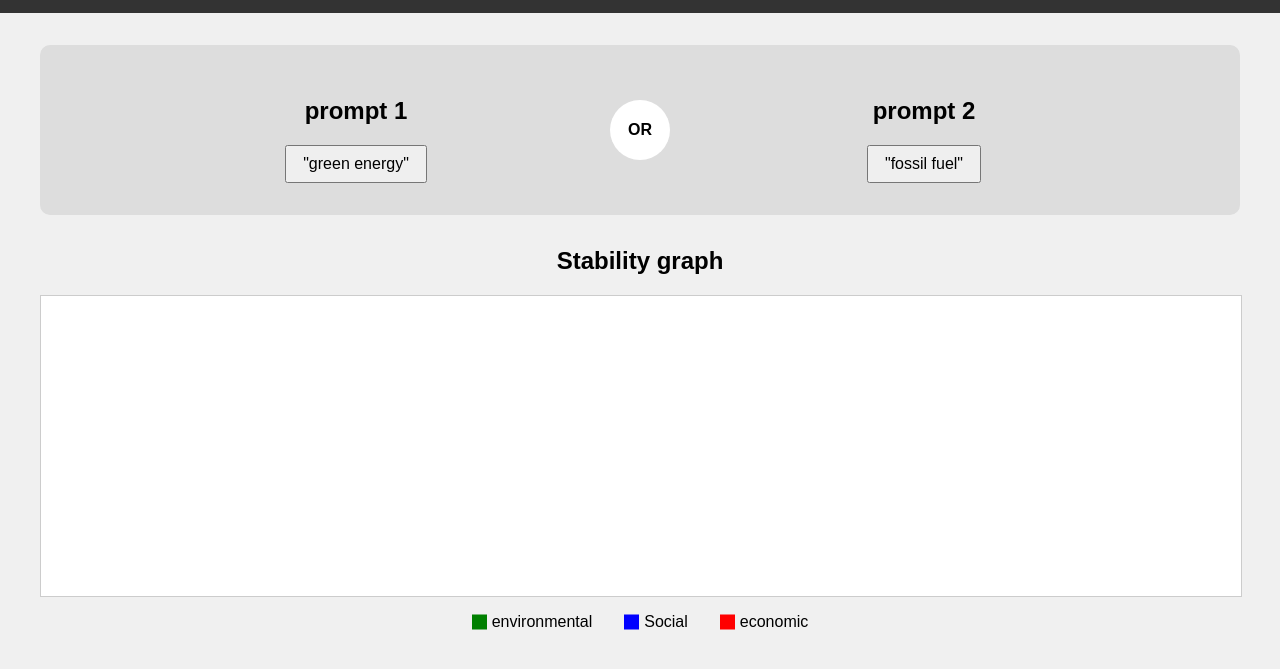
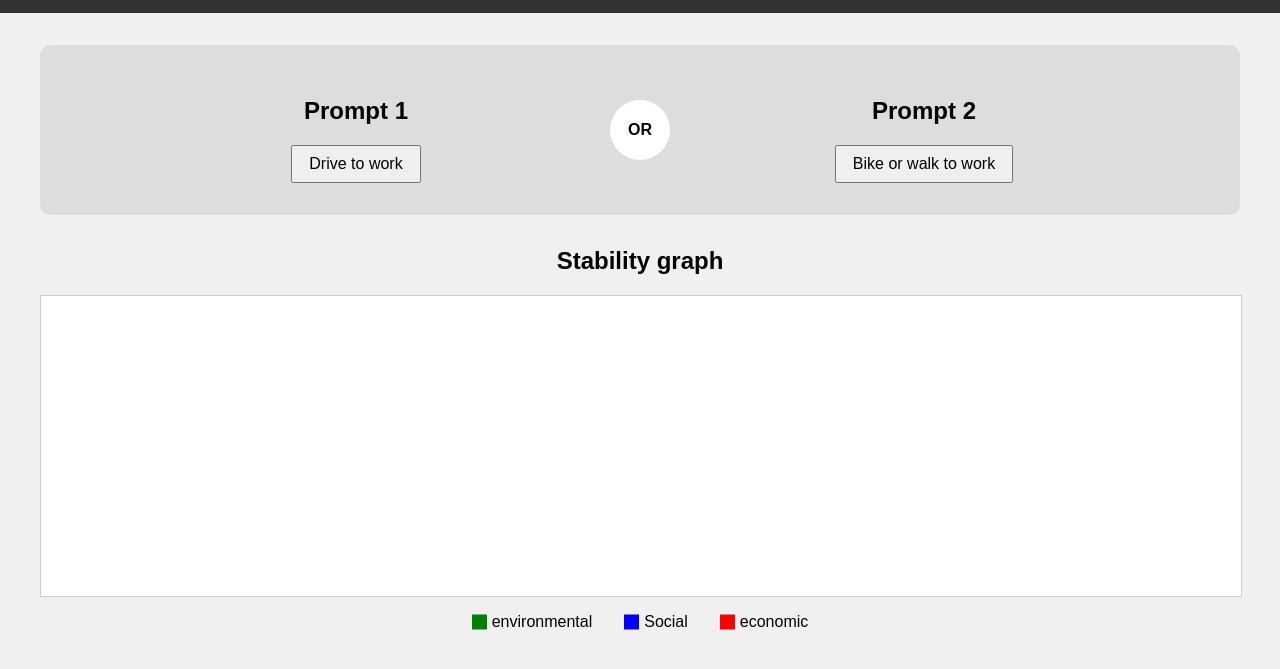
Before and after one commit to rimiavas/tangled_choices, a plain HTML site: page pages/index.html in a window 1280 px wide. Shown: the part 125-794 px from the top of the page. Drawn offline with Linux system fonts and the light colour scheme.

Commit message:
implementing prompt handling

```diff
--- a/pages/index.html
+++ b/pages/index.html
@@ -3,36 +3,37 @@
 <head>
     <meta charset="UTF-8">
     <meta name="viewport" content="width=device-width, initial-scale=1.0">
-    <title>Tangled Systems - Home</title>
-    <link rel="stylesheet" href="../stylesheet.css">
+    <title>Tangled Systems</title>
+    <link rel="stylesheet" href="../stylesheet.css"> <!-- change style sheet here-->
+    <script src="../script.js"></script> <!-- prompts handling and behavior -->
 </head>
 <body>
     <header>
         <h1>Tangled Systems</h1>
-        <nav>
+        <nav> <!--Navigation menu-->
             <ul>
                 <li><a href="index.html" class="active">Home</a></li>
                 <li><a href="instructions.html">How it works</a></li>
             </ul>
         </nav>
     </header>
-    <main>
+    <main> <!-- container hold prompts and prompt images -->
         <section class="prompts-container">
             <div class="prompt-background">
                 <div class="prompt left">
-                    <h2>prompt 1</h2>
-                    <button>"green energy"</button>
+                    <h2>Prompt 1</h2>
+                    <button>""</button>
                 </div>
                 <div class="or-circle">
                     <span>OR</span>
                 </div>
                 <div class="prompt right">
-                    <h2>prompt 2</h2>
-                    <button>"fossil fuel"</button>
+                    <h2>Prompt 2</h2>
+                    <button>""</button>
                 </div>
             </div>
         </section>
-        <section class="graph">
+        <section class="graph"> <!--container holding stability graph information -->
             <h2>Stability graph</h2>
             <div class="graph-container">
                 <canvas id="stabilityGraph"></canvas>
--- /dev/null
+++ b/script.js
@@ -0,0 +1,146 @@
+// Array of prompt pairs with associated impact values
+const prompts = [
+    {
+        pair: ["Drive to work", "Bike or walk to work"],
+        impacts: {
+            "Drive to work": { environmental: -4, social: -2, economic: -2 },
+            "Bike or walk to work": { environmental: 5, social: 4, economic: 3 }
+        }
+    },
+    {
+        pair: ["Invest in space exploration", "Focus on Earth-based issues"],
+        impacts: {
+            "Invest in space exploration": { environmental: -3, social: 7, economic: 8 },
+            "Focus on Earth-based issues": { environmental: 6, social: 5, economic: -2 }
+        }
+    },
+    {
+        pair: ["Buy pre-packaged groceries", "Buy loose produce and bulk items"],
+        impacts: {
+            "Buy pre-packaged groceries": { environmental: -4, social: -1, economic: 1 },
+            "Buy loose produce and bulk items": { environmental: 4, social: 2, economic: 1 }
+        }
+    },
+    {
+        pair: ["Implement a four-day work week", "Maintain standard five-day work week"],
+        impacts: {
+            "Implement a four-day work week": { environmental: 5, social: 8, economic: -4 },
+            "Maintain standard five-day work week": { environmental: -2, social: -5, economic: 6 }
+        }
+    },
+    {
+        pair: ["Use disposable coffee cups", "Bring a reusable mug"],
+        impacts: {
+            "Use disposable coffee cups": { environmental: -3, social: -1, economic: 1 },
+            "Bring a reusable mug": { environmental: 4, social: 2, economic: -1 }
+        }
+    },
+    {
+        pair: ["Invest in vertical farming", "Continue traditional agriculture"],
+        impacts: {
+            "Invest in vertical farming": { environmental: 9, social: 6, economic: -5 },
+            "Continue traditional agriculture": { environmental: -7, social: -2, economic: 7 }
+        }
+    },
+    {
+        pair: ["Use social media for an hour", "Read a book for an hour"],
+        impacts: {
+            "Use social media for an hour": { environmental: -1, social: -3, economic: 2 },
+            "Read a book for an hour": { environmental: 0, social: 4, economic: 1 }
+        }
+    },
+    {
+        pair: ["Implement strict data privacy laws", "Allow more data collection for AI development"],
+        impacts: {
+            "Implement strict data privacy laws": { environmental: 0, social: 9, economic: -5 },
+            "Allow more data collection for AI development": { environmental: 2, social: -6, economic: 8 }
+        }
+    },
+    {
+        pair: ["Buy a new smartphone", "Keep using your old phone"],
+        impacts: {
+            "Buy a new smartphone": { environmental: -5, social: 2, economic: 4 },
+            "Keep using your old phone": { environmental: 3, social: -1, economic: -2 }
+        }
+    },
+    {
+        pair: ["Invest in public transportation", "Expand highways for private vehicles"],
+        impacts: {
+            "Invest in public transportation": { environmental: 7, social: 8, economic: -4 },
+            "Expand highways for private vehicles": { environmental: -6, social: -3, economic: 5 }
+        }
+    }
+
+    //to add more promts here
+];
+
+// Initialising e variables to keep track of the current prompt index and the data arrays for environmental, social, and economic impacts
+let currentPromptIndex = 0;
+let environmentalData = [];
+let socialData = [];
+let economicData = [];
+
+// Function to update the prompt buttons with the next prompt pair
+function updatePrompts() {
+
+    // Select all buttons with the class "prompt"
+    const promptButtons = document.querySelectorAll('.prompt button');
+
+    // Check if there are more prompts to display
+    if (currentPromptIndex < prompts.length) {
+        // Set the text content of the first button to the first option of the current prompt pair
+        promptButtons[0].textContent = prompts[currentPromptIndex].pair[0];
+
+         // Set the text content of the second button to the second option of the current prompt pair
+        promptButtons[1].textContent = prompts[currentPromptIndex].pair[1];
+    } else {
+        // If there are no more prompts, disable all prompt buttons and set their text content to "No more prompts"
+        promptButtons.forEach(button => {
+            button.disabled = true;
+            button.textContent = 'No more prompts';
+        });
+    }
+}
+
+// Function to handle a prompt when button clicked
+function handlePromptClick(choice) {
+
+    // Get the current prompt based on the current prompt index
+    const currentPrompt = prompts[currentPromptIndex];
+
+    // Get the impact of the chosen option from the current prompt
+    const impact = currentPrompt.impacts[choice];
+
+    // Add the environmental, social, and economic impact values to their respective data arrays
+    environmentalData.push(impact.environmental);
+    socialData.push(impact.social);
+    economicData.push(impact.economic);
+
+    // Update the graph with the new data
+    updateGraph();
+
+    // Move to the next prompt and update the prompts buttons
+    currentPromptIndex++;
+    updatePrompts();
+}
+
+function updateGraph() {
+    // Implement graph update logic here
+    console.log("Graph updated with new data");
+    console.log("Environmental:", environmentalData);
+    console.log("Social:", socialData);
+    console.log("Economic:", economicData);
+}
+
+document.addEventListener('DOMContentLoaded', () => {
+    // Start with the first prompt pair
+    updatePrompts();
+
+     // Select all buttons with the class "prompt"
+    const promptButtons = document.querySelectorAll('.prompt button');
+
+    // Add a click event listener to each prompt button
+    promptButtons.forEach((button, index) => {
+        button.addEventListener('click', () => handlePromptClick(button.textContent));
+    });
+});
```
